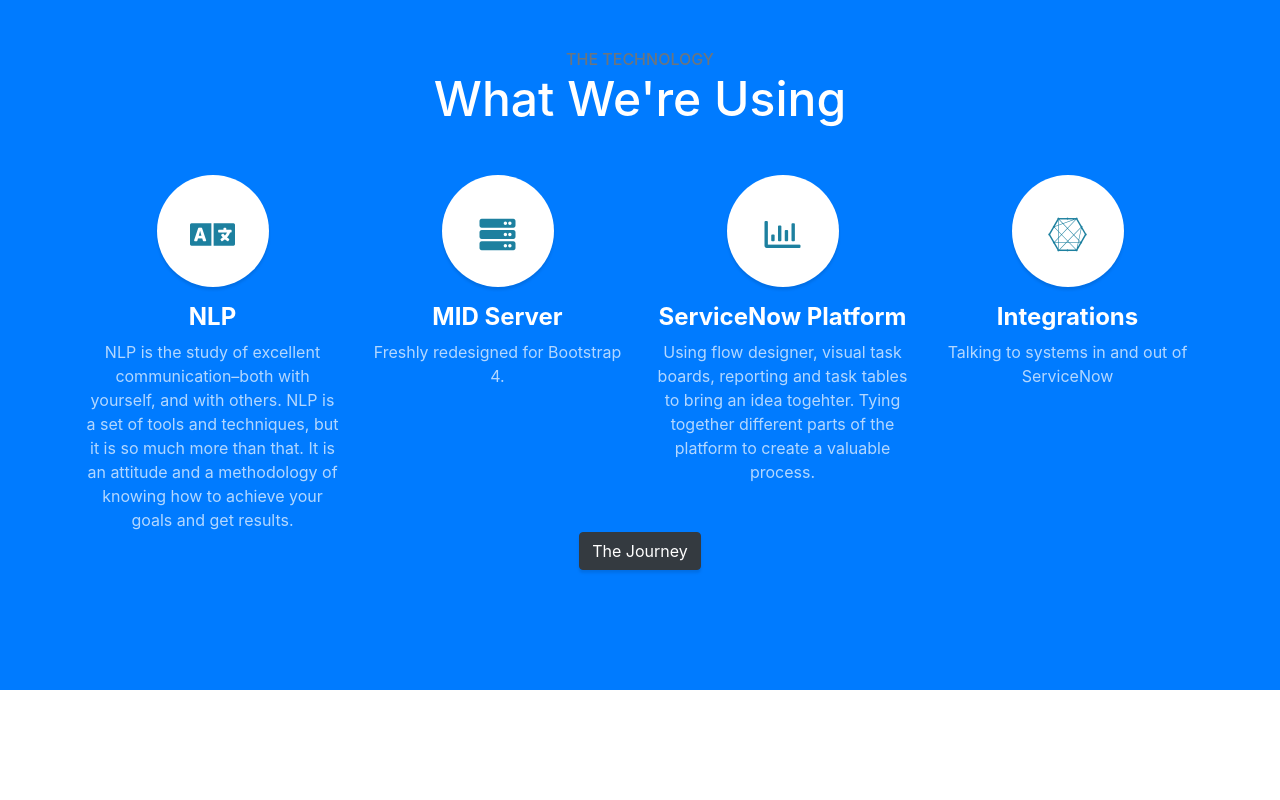
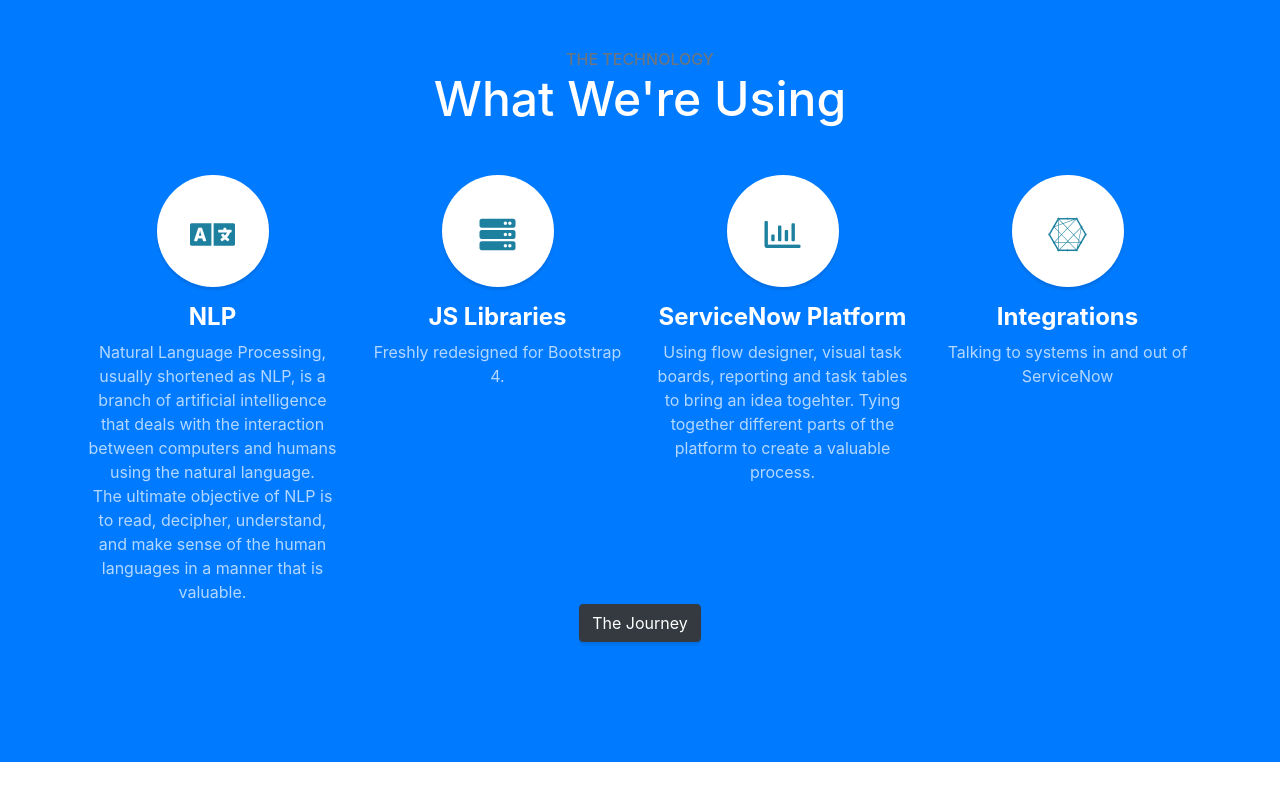
Before and after one commit to baesk/SenseIT, a website with bundled scripts: page index.html in a window 1280 px wide. Shown: the part 1272-2072 px from the top of the page. Built offline with nearby package versions, Linux system fonts and the light colour scheme.

Commit message:
Update index.html

```diff
--- a/index.html
+++ b/index.html
@@ -54,7 +54,7 @@
     <div class="container text-center my-auto">
       <h1 class="mb-1">Sense IT</h1>
       <h3 class="mb-5">
-        <em>Neuro-Linguistic Programming within ServiceNow</em>
+        <em>Natural Language Processing within ServiceNow</em>
       </h3>
       <a class="btn btn-primary btn-xl js-scroll-trigger" href="#about">Find Out More</a>
     </div>
@@ -89,14 +89,15 @@
           <h4>
             <strong>NLP</strong>
           </h4>
-          <p class="text-faded mb-0">NLP is the study of excellent communication–both with yourself, and with others. NLP is a set of tools and techniques, but it is so much more than that. It is an attitude and a methodology of knowing how to achieve your goals and get results.</p>
+          <p class="text-faded mb-0">Natural Language Processing, usually shortened as NLP, is a branch of artificial intelligence that deals with the interaction between computers and humans using the natural language.</p>
+          <p class="text-faded mb-0">The ultimate objective of NLP is to read, decipher, understand, and make sense of the human languages in a manner that is valuable.</p>
         </div>
         <div class="col-lg-3 col-md-6 mb-5 mb-lg-0">
           <span class="service-icon rounded-circle mx-auto mb-3">
             <i class="fas fa-server"></i>
           </span>
           <h4>
-            <strong>MID Server</strong>
+            <strong>JS Libraries</strong>
           </h4>
           <p class="text-faded mb-0">Freshly redesigned for Bootstrap 4.</p>
         </div>
```
